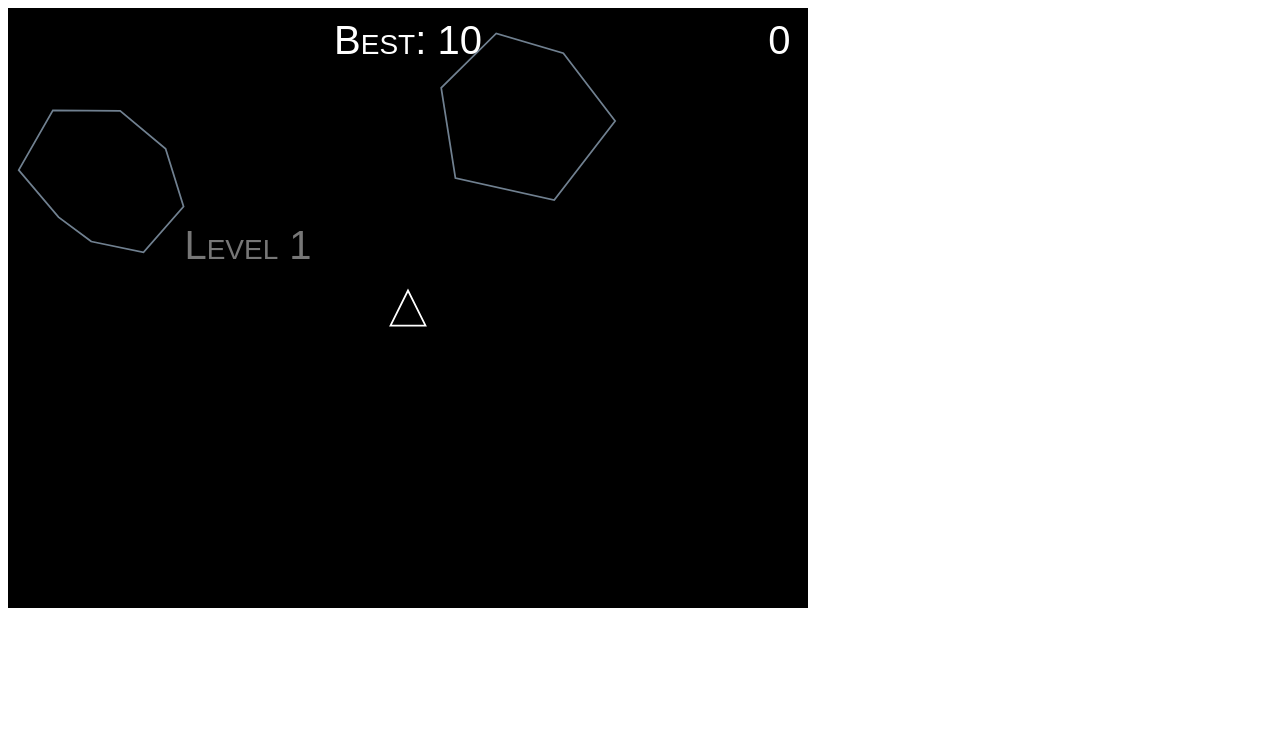
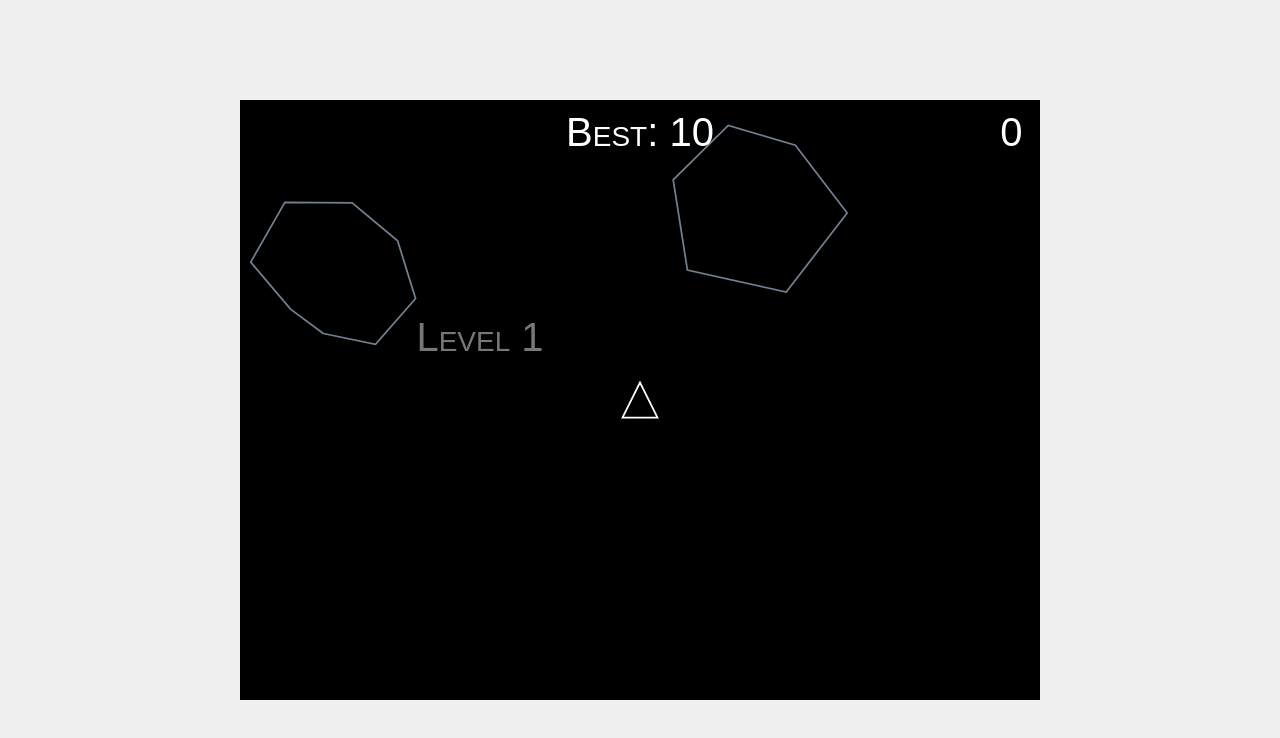
Before and after one commit to atharvaa12/ATARI-ASTROIDS-CLONE, a plain HTML site: page index.html in a window 1280 px wide. Drawn offline with Linux system fonts and the light colour scheme.

Commit message:
CENTER ALIGN THE GAME DIV

```diff
--- a/index.html
+++ b/index.html
@@ -4,13 +4,29 @@
     <meta charset="utf-8" />
     <title>Astroids</title>
     <style>
+        /* Center the body content horizontally and vertically */
+        body, html {
+            height: 100%;
+            margin: 0;
+            display: flex;
+            align-items: center;
+            justify-content: center;
+            background-color: #f0f0f0; /* Optional: for better visual effect */
+        }
 
-
+        .gameDiv {
+            display: flex;
+            align-items: center;
+            justify-content: center;
+            /* Optional: add some padding or border if needed */
+            /* padding: 20px; */
+            /* border: 1px solid #ccc; */
+        }
     </style>
 </head>
 <body>
     <div class="gameDiv">
-        <canvas id="gameCanvas" width="800" height="600" ></canvas>
+        <canvas id="gameCanvas" width="800" height="600"></canvas>
     </div>
 
     <script src="js/game.js"></script>
```
Lines whose indentation alone changed are shown as unchanged.
